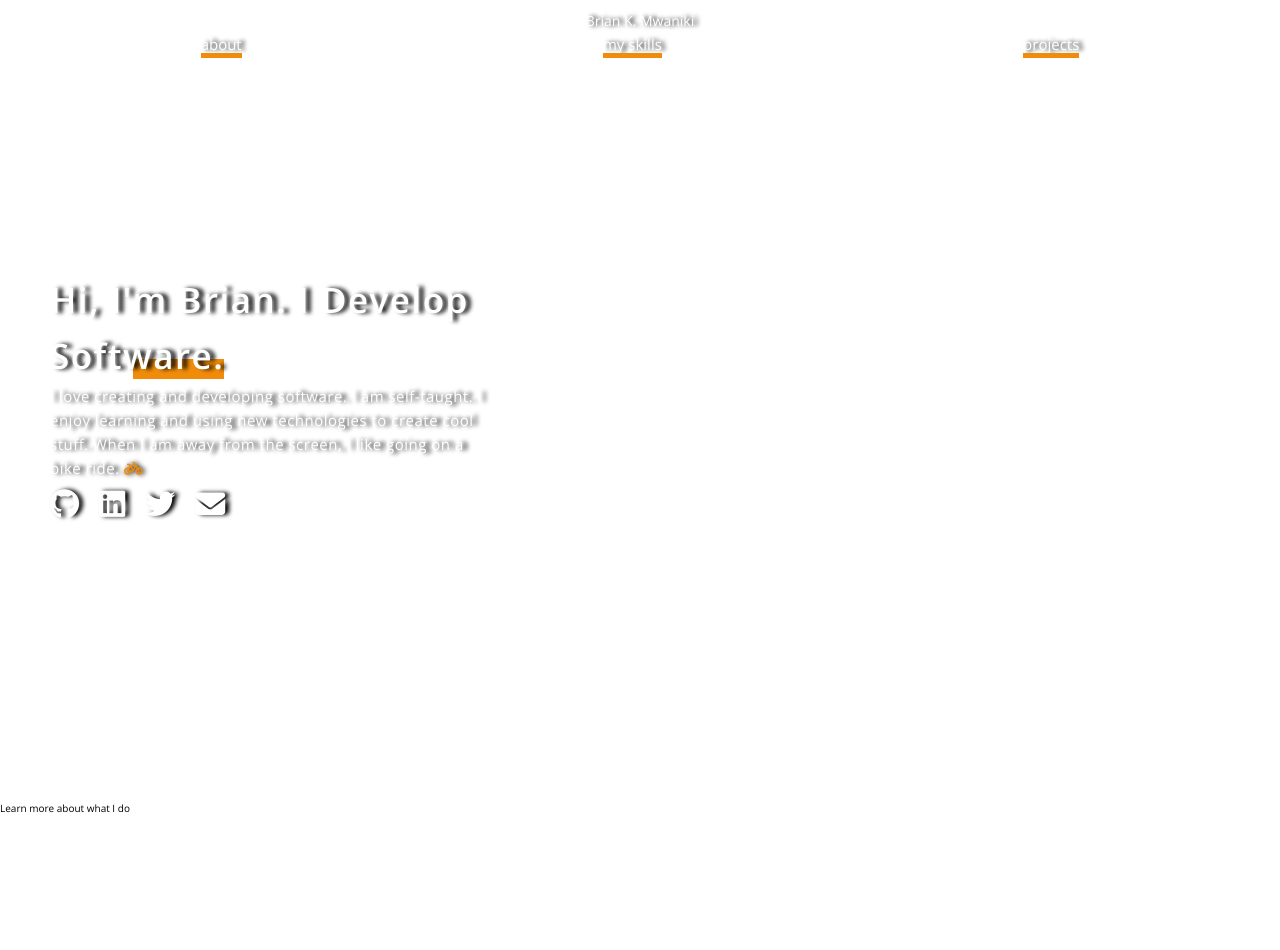
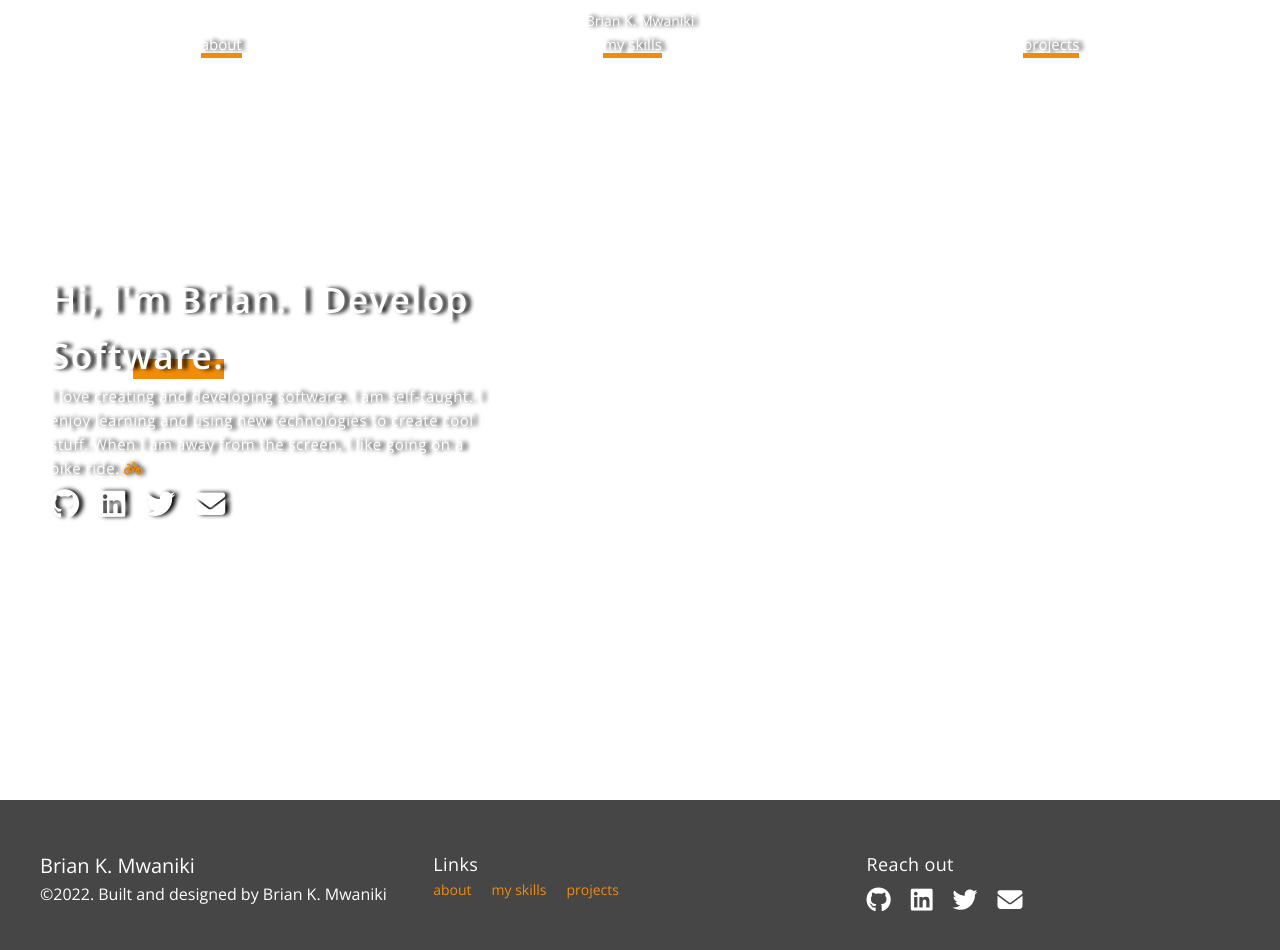
Before and after one commit to BrianKiarieMwaniki/Brian-s-Portfolio, a website: page index.html in a window 1280 px wide. Before the commit the page ends 816 px from the top, so only its background shows below. Drawn offline with nearby package versions, Linux system fonts and the light colour scheme.

Commit message:
design and update footer

```diff
--- a/assets/sass/abstract/_variables.scss
+++ b/assets/sass/abstract/_variables.scss
@@ -1,4 +1,4 @@
-@import "https://fonts.googleapis.com/css?family=Open+Sans:300,400,600,700";
+@import "https://fonts.googleapis.com/css?family=Open+Sans:100,200,300,400,600,700";
 
 $open-sans: 'Open Sans', sans-serif;
 $fa-font-path:"../webfonts";
--- a/assets/sass/base/_typography.scss
+++ b/assets/sass/base/_typography.scss
@@ -70,3 +70,56 @@
     left: 0;
   }
 }
+
+.designer {
+  &-title {
+    font-family: $open-sans;
+    font-size: 2rem;
+    font-weight: 100;
+
+    @include respond(phone) {
+      font-size: 1.5rem;
+    }
+  }
+
+  &-subtitle {
+    font-family: $open-sans;
+    font-size: 1.6rem;
+    font-weight: 100;
+
+    @include respond(phone){
+      font-size: 1.4rem;
+    }
+  }
+}
+
+.footer {
+  &__links {
+    & h3 {
+      color: #fff;
+      font-weight: 400;
+      font-size: 1.8rem;
+      letter-spacing: 0.04rem;
+    }
+  }
+
+  &-link {
+    color: $color-orange;
+    text-decoration: none;
+    font-size: 1.4rem;
+
+    &:hover{
+      color: #fff;
+      text-decoration: underline;
+    }
+  }
+
+  &__socials{
+    & h3{
+      color: #fff;
+      font-weight: 400;
+      font-size: 1.8rem;
+      letter-spacing: 0.04rem;
+    }
+  }
+}
--- a/assets/sass/layout/_footer.scss
+++ b/assets/sass/layout/_footer.scss
@@ -1,3 +1,74 @@
-.footer{
-    width: 100%;
+.footer {
+  width: 100%;
+  background-color: #464646;
+  padding: 5rem 4rem;
+  display: flex;
+  justify-content: space-between;
+
+  @include respond(tab-port) {
+    flex-direction: column;
+    align-content: center;
+    padding: 1rem 2rem;
+  }
+
+  &__designer-info {
+    flex: 1 1 33%;
+    color: #fff;
+
+    @include respond(tab-port) {
+      width: 100%;
+    }
+  }
+
+  &__links {
+    flex: 1 1 33%;
+    & ul {
+      list-style: none;
+      display: flex;
+      flex-wrap: wrap;
+
+      & li {
+        &:not(:first-child) {
+          margin-left: 2rem;
+        }
+      }
+    }
+
+    @include respond(tab-port) {
+      width: 100%;
+    }
+  }
+
+  &__socials {
+    flex: 1 1 33%;
+    margin-left: 2rem;
+    padding: 0 2rem;
+    & ul {
+      list-style: none;
+      display: flex;
+
+      & li {
+        &:not(:first-child) {
+          margin-left: 2rem;
+        }
+        @include respond(phone) {
+          margin-left: 1rem;
+        }
+        & .icon {
+          font-size: 2.5rem;
+          color: #fff;
+          transition: color 0.2s ease-out;
+          &:hover {
+            color: $color-orange;
+          }
+        }
+      }
+    }
+
+    @include respond(tab-port) {
+      width: 100%;
+      margin: 0;
+      padding: 0;
+    }
+  }
 }
--- a/index.html
+++ b/index.html
@@ -18,7 +18,9 @@
     <main>
       <sector class="section-intro parallax-bgimg" id="section-intro">
         <div class="section-intro__text-container">
-          <h1 class="intro-title">Hi, I'<span class="highlight">m Brian. I Develop Software.</span></h1>
+          <h1 class="intro-title">
+            Hi, I'<span class="highlight">m Brian. I Develop Software.</span>
+          </h1>
           <p class="intro-description">
             I love creating and developing software. I am self-taught. I enjoy
             learning and using new technologies to create cool stuff. When I am
@@ -36,7 +38,10 @@
               </a>
             </li>
             <li>
-              <a href="https://www.linkedin.com/in/brian-kiarie-097b1b20b" target="_blank">
+              <a
+                href="https://www.linkedin.com/in/brian-kiarie-097b1b20b"
+                target="_blank"
+              >
                 <span class="icon">
                   <i class="fa-brands fa-linkedin"></i>
                 </span>
@@ -62,8 +67,54 @@
       </sector>
     </main>
     <footer class="footer">
-      <p class="glowing">Learn more about what I do</p>
-      <p class="glowing"><i class="arrow down"></i></p>
+      <div class="footer__designer-info">
+        <h3 class="designer-title">Brian K. Mwaniki</h3>
+        <p class="designer-subtitle">&copy;2022. Built and designed by Brian K. Mwaniki</p>
+      </div>
+      <div class="footer__links">
+        <h3>Links</h3>
+        <ul>
+          <li><a href="" class="footer-link">about</a></li>
+          <li><a href="" class="footer-link">my skills</a></li>
+          <li><a href="" class="footer-link">projects</a></li>
+        </ul>
+      </div>
+      <div class="footer__socials">
+        <h3>Reach out</h3>
+        <ul>
+          <li>
+            <a href="https://github.com/BrianKiarieMwaniki" target="_blank">
+              <span class="icon">
+                <i class="fa-brands fa-github"></i>
+              </span>
+            </a>
+          </li>
+          <li>
+            <a
+              href="https://www.linkedin.com/in/brian-kiarie-097b1b20b"
+              target="_blank"
+            >
+              <span class="icon">
+                <i class="fa-brands fa-linkedin"></i>
+              </span>
+            </a>
+          </li>
+          <li>
+            <a href="https://twitter.com/Brian_mwaniki_k" target="_blank">
+              <span class="icon">
+                <i class="fa-brands fa-twitter"></i>
+              </span>
+            </a>
+          </li>
+          <li>
+            <a href="mailto:briank.mwaniki@gmail.com" target="_blank">
+              <span class="icon">
+                <i class="fa-solid fa-envelope"></i>
+              </span>
+            </a>
+          </li>
+        </ul>
+      </div>
     </footer>
 
     <script src="assets/js/script.js"></script>
```
Also changed, not shown: assets/css/styles.css, 1 other file. Lines whose indentation alone changed are shown as unchanged.
